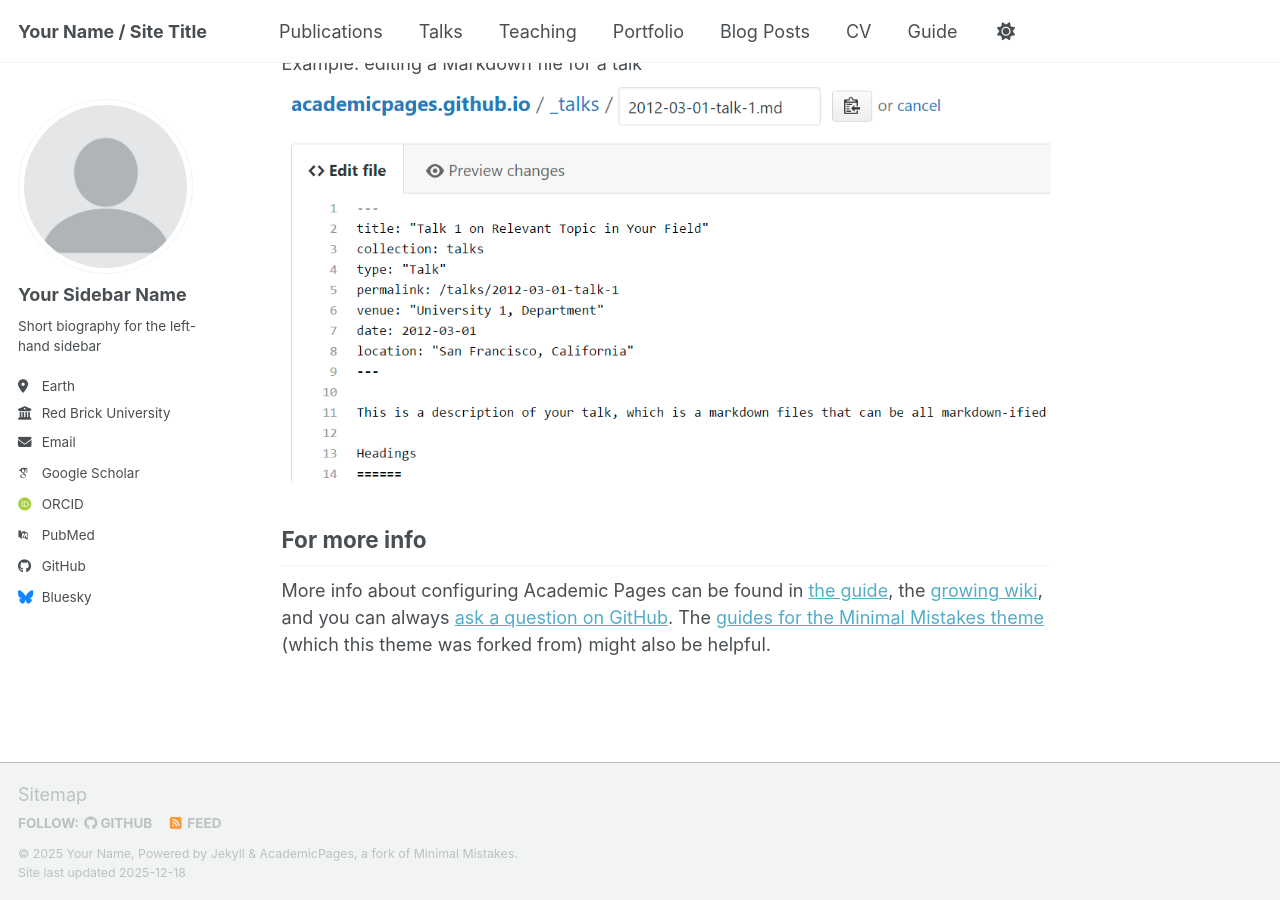
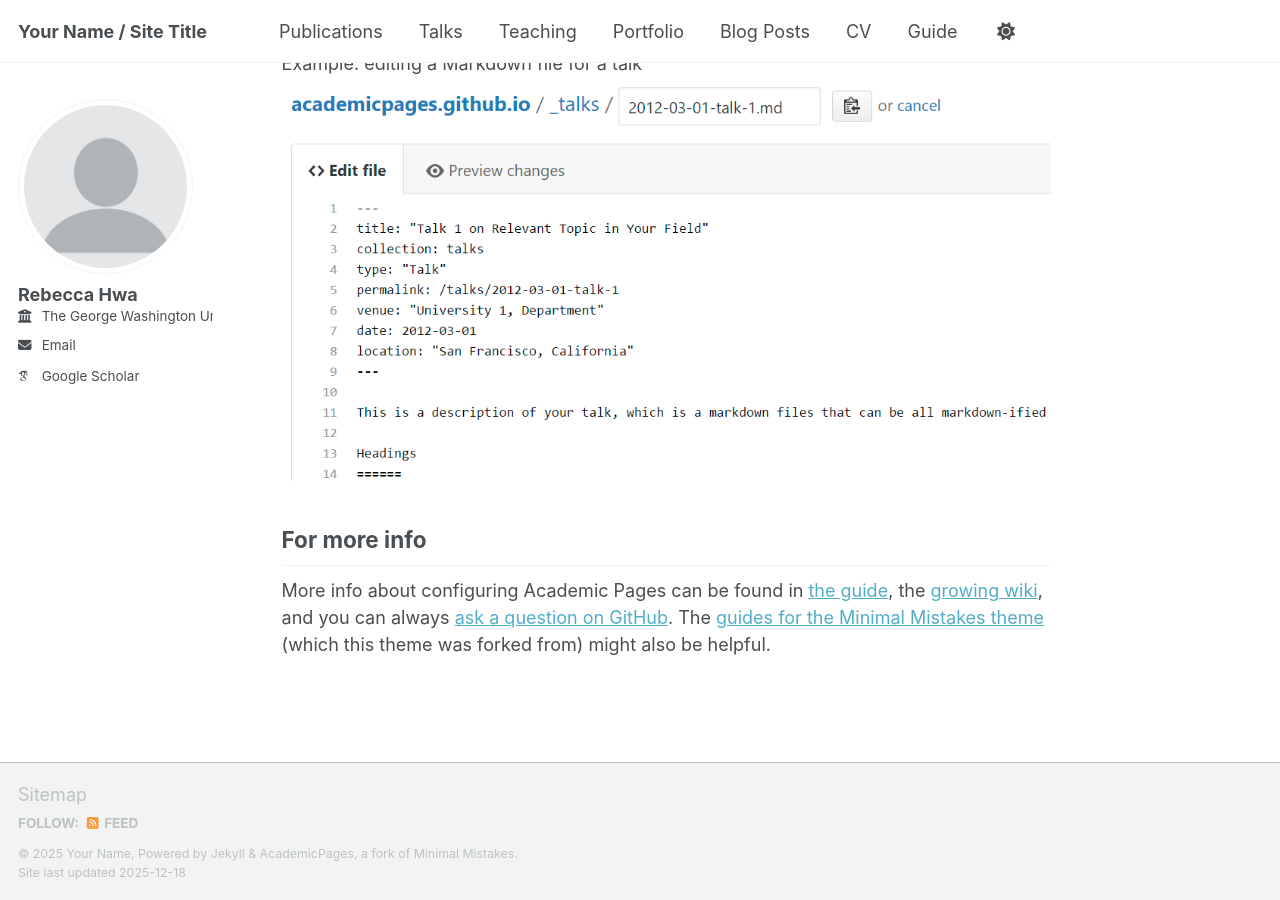
Before and after one commit to rebeccahwa/rebeccahwa.github.io, a Jekyll site: the page built from _pages/about.md, in a window 1280 px wide and 900 px high, scrolled down 2718 px. Built offline with Jekyll 4.4.1, drawn with Linux system fonts in a browser that asks for light colours; some web fonts are replaced; a script bundle is joined from its source files by our own code; library files that are not in the unit come from our copies.

Commit message:
Update _config.yml
init changes

```diff
--- a/_config.yml
+++ b/_config.yml
@@ -24,24 +24,24 @@ repository               : "academicpages/academicpages.github.io"
 author:
   # Biographic information
   avatar           : "profile.png"
-  name             : "Your Sidebar Name"
+  name             : "Rebecca Hwa"
   pronouns         : # example: "she/her"
-  bio              : "Short biography for the left-hand sidebar"
-  location         : "Earth"
-  employer         : "Red Brick University"
+  bio              : # "Short biography for the left-hand sidebar"
+  location         : # "Earth"
+  employer         : "The George Washington University"
   uri              : # URL
-  email            : "none@example.org"
+  email            : "rebecca.hwa@email.gwu.edu"
 
   # Academic websites
   academia         : # URL
   arxiv            : # URL - Update with the correct link to your profile
-  googlescholar    : "https://scholar.google.com/citations?user=PS_CX0AAAAAJ"
+  googlescholar    : "https://scholar.google.com/citations?user=T8-BGRsAAAAJ&hl=en"
   inspire-hep      : # URL
   impactstory      : # URL
-  orcid            : "https://orcid.org/yourorcidurl"
+  orcid            : # "https://orcid.org/yourorcidurl"
   semantic         : # URL
   ssrn             : # URL
-  pubmed           : "https://www.ncbi.nlm.nih.gov/pubmed/?term=john+snow"
+  pubmed           : # "https://www.ncbi.nlm.nih.gov/pubmed/?term=john+snow"
   researchgate     : # URL
   scopus           : # URL
   zotero           : # URL
@@ -51,13 +51,13 @@ author:
   bitbucket        : # Username - Update with your username on the site
   codepen          : # Username
   dribbble         : # Username
-  github           : "academicpages"
+  github           : # "academicpages"
   kaggle           : # Username
   stackoverflow    : # User number or user number and name (i.e., use "1" or "1/jeff-atwood")
 
   # Social media
   artstation       : # Username
-  bluesky          : "bsky.app" # Replace this with you Bluesky username
+  bluesky          : # "bsky.app" # Replace this with you Bluesky username
   facebook         : # Username
   flickr           : # Username
   foursquare       : # Username
```
